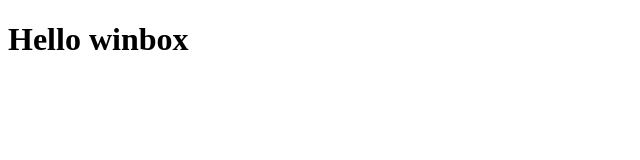
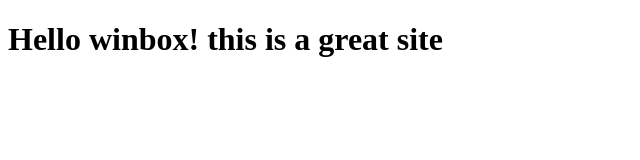
Before and after one commit to jabnus/winbox-test, a plain HTML site: page site/index.html in a window 1280 px wide. Shown: the whole page, without its empty margins (0-640 px from the left). Drawn offline with Linux system fonts and the light colour scheme.

Commit message:
small addition to my page

```diff
--- a/site/index.html
+++ b/site/index.html
@@ -4,6 +4,6 @@
 	<title>Hello Winbox</title>
 </head>
 <body>
-<h1>Hello winbox</h1>
+<h1>Hello winbox! this is a great site</h1>
 </body>
 </html>
```
